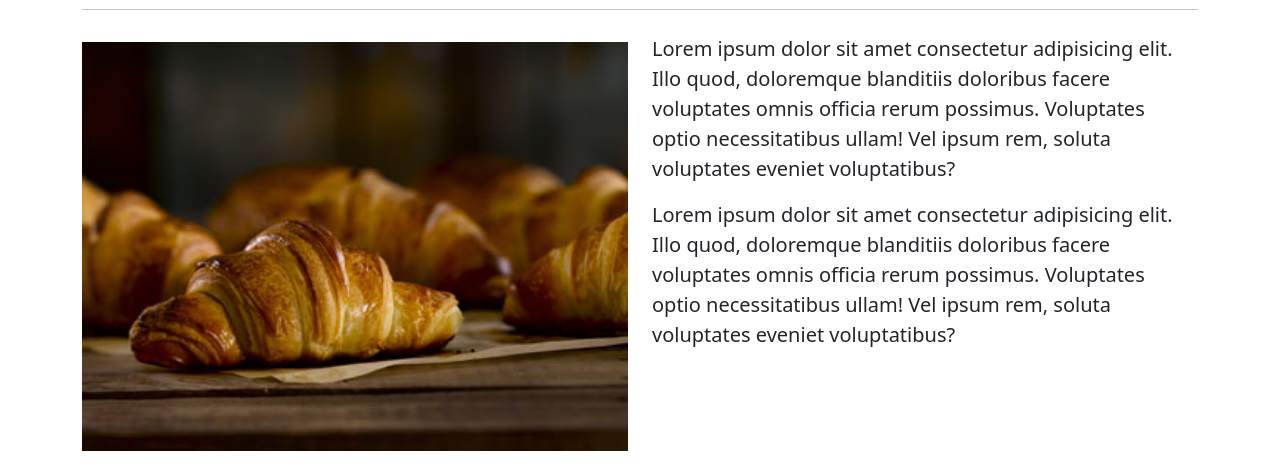
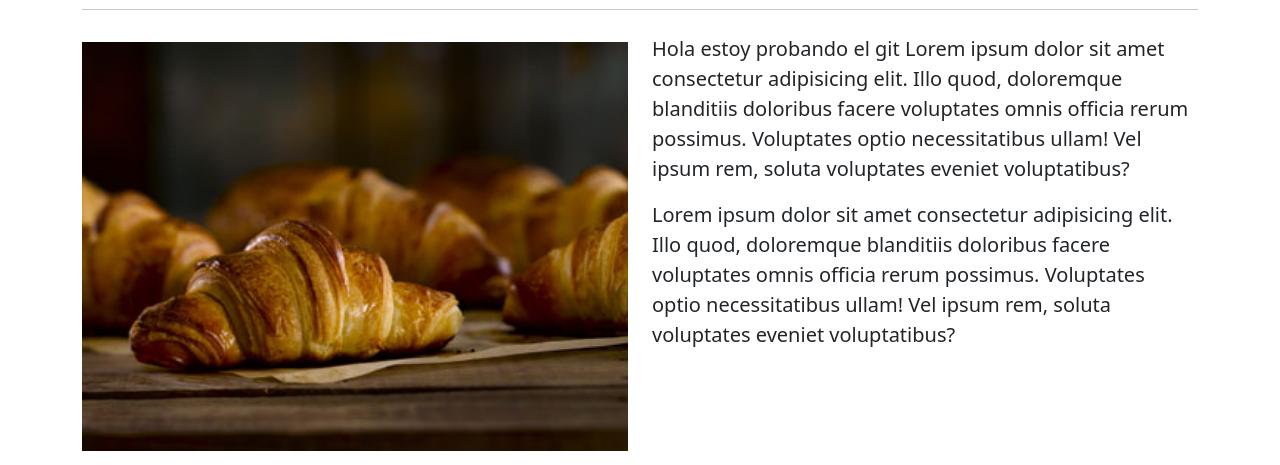
Before and after one commit to nataliasanchezmkt/panaderiaCocu, a plain HTML site: page pages/medialunas.html in a window 1280 px wide. Shown: the part 292-757 px from the top of the page. Drawn offline with Linux system fonts and the light colour scheme.

Commit message:
Cambios en la prueba

```diff
--- a/pages/medialunas.html
+++ b/pages/medialunas.html
@@ -91,7 +91,7 @@
           </div>
           <div class="col-sm-12 col-md-6 my-2">
             <p class="lead">
-              Lorem ipsum dolor sit amet consectetur adipisicing elit. Illo
+              Hola estoy probando el git Lorem ipsum dolor sit amet consectetur adipisicing elit. Illo
               quod, doloremque blanditiis doloribus facere voluptates omnis
               officia rerum possimus. Voluptates optio necessitatibus ullam! Vel
               ipsum rem, soluta voluptates eveniet voluptatibus?
```
